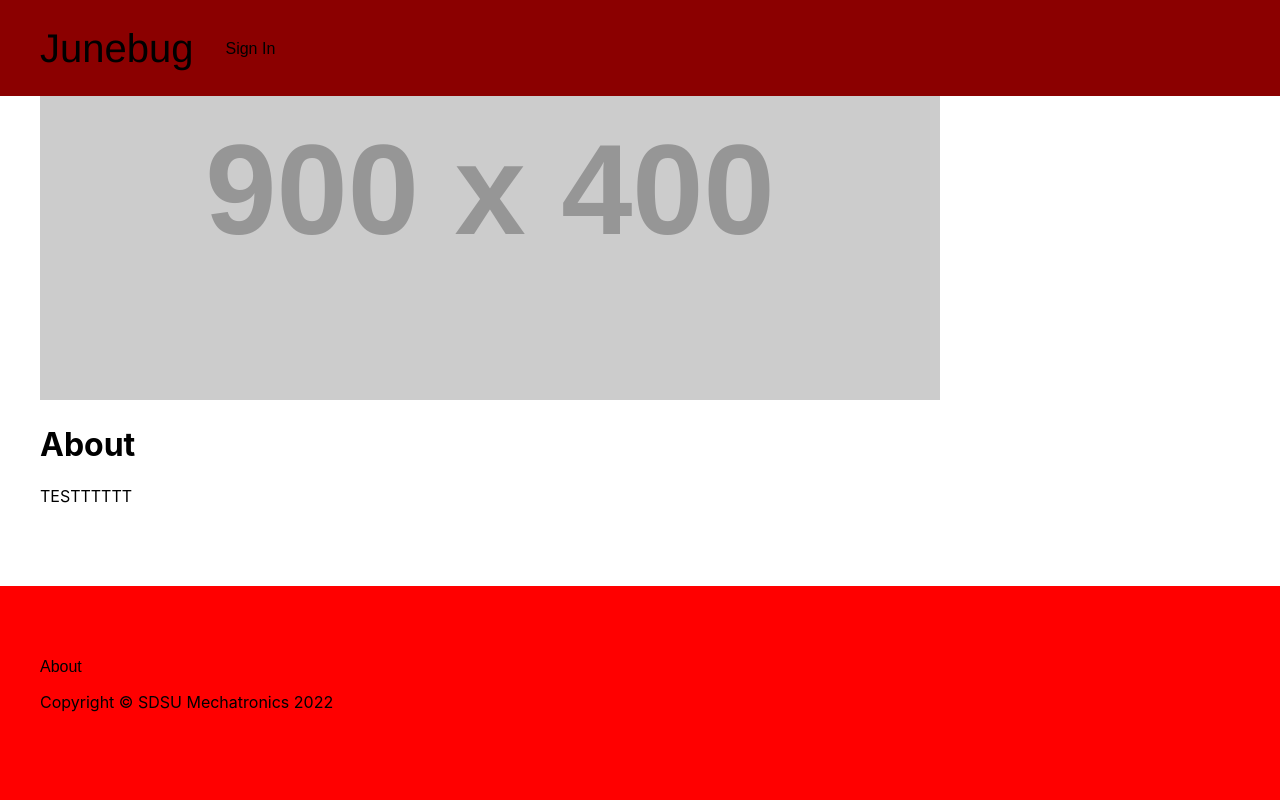
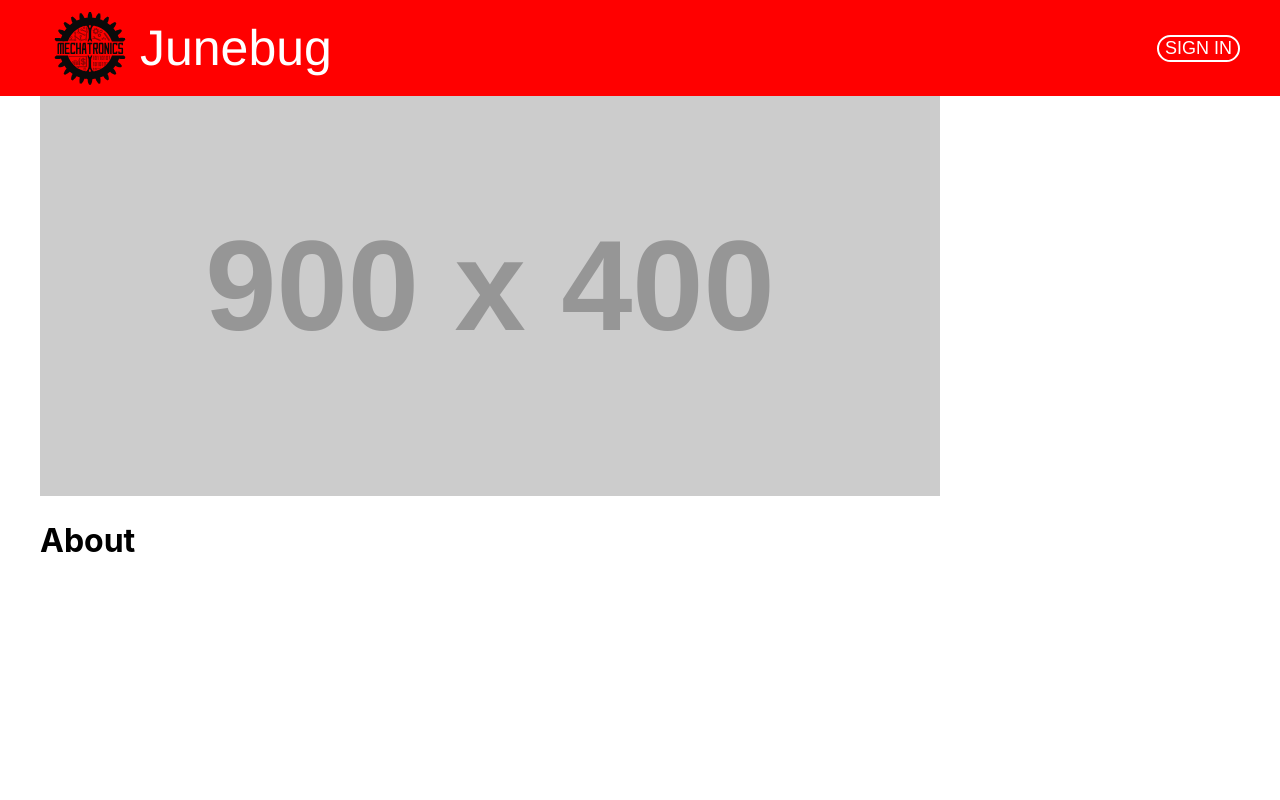
Before and after one commit to Mechatronics-SDSU/Junebug_website, a React (Create React App) app in the folder my-app/: page /about in a window 1280 px wide. Shown: the top 800 px of the page. Built offline with nearby package versions, Linux system fonts and the light colour scheme.

Commit message:
React sticky header with logo and signin button

```diff
--- a/my-app/src/App.css
+++ b/my-app/src/App.css
@@ -1,42 +1,3 @@
-/* .App {
-  text-align: center;
-}
-
-.App-logo {
-  height: 40vmin;
-  pointer-events: none;
-}
-
-@media (prefers-reduced-motion: no-preference) {
-  .App-logo {
-    animation: App-logo-spin infinite 20s linear;
-  }
-}
-
-.App-header {
-  background-color: #282c34;
-  min-height: 100vh;
-  display: flex;
-  flex-direction: column;
-  align-items: center;
-  justify-content: center;
-  font-size: calc(10px + 2vmin);
-  color: white;
-}
-
-.App-link {
-  color: #61dafb;
-}
-
-@keyframes App-logo-spin {
-  from {
-    transform: rotate(0deg);
-  }
-  to {
-    transform: rotate(360deg);
-  }
-} */
-
 a {
   text-decoration: none;
   color: black;
@@ -45,3 +6,7 @@ a:hover {
   text-decoration: none;
   color: rgba(0, 0, 0, 0.349);
 }
+
+h1 {
+  height: 800px;
+}
--- a/my-app/src/App.jsx
+++ b/my-app/src/App.jsx
@@ -15,6 +15,9 @@ function App() {
       <Route path="/" element={<Home />} />
       <Route path="/about" element={<About />} />
     </Routes>
+    <div>
+      <h1>Test</h1>
+    </div>
     <Footer />
   </Router>
   );
--- /dev/null
+++ b/my-app/src/components/Button/Button.jsx
@@ -0,0 +1,12 @@
+import { Link } from "react-router-dom";
+import "./button.css";
+
+function Button (props) {
+    return (
+        <Link to='/' className="btn-container">
+            <button className="btn">{props.name}</button>
+        </Link>
+    );
+}
+
+export default Button;
--- /dev/null
+++ b/my-app/src/components/Button/button.css
@@ -0,0 +1,16 @@
+.btn {
+    border-radius: 20px;
+    outline: none;
+    cursor: pointer;
+    background-color: transparent;
+    color: white;
+    border: 2px solid white;
+    font-size: 18px;
+    text-align: center;
+ }
+
+.btn:hover {
+    transition: all 0.3s ease-out;
+    background: #FFF;
+    color: #242424;
+}
--- a/my-app/src/components/Footer/footer.css
+++ b/my-app/src/components/Footer/footer.css
@@ -1,5 +1,5 @@
 .footer {
-    background-color: red;
+    background-color: #ff0000;
     padding: 72px 0px 88px;
     margin-top: 80px;
 }
--- a/my-app/src/components/Navbar/Navbar.jsx
+++ b/my-app/src/components/Navbar/Navbar.jsx
@@ -1,19 +1,22 @@
 import { NavLink } from "react-router-dom";
-import "./navbar.css"
+import "./navbar.css";
+import { Button } from "..";
+import {ReactComponent as Logo} from "../../assets/mech_logo.svg"
 
 function Navbar() {
   return (
-    <header className="navbar">
-      <NavLink className="navbar-brand" to="/">
-        Junebug
-      </NavLink>
-      <div className="navbar-spacer"></div>
-      <div className="navbar-item">
-          <NavLink className="nav-link" to="/">
-            Sign In
-          </NavLink>
+    <nav className="navbar">
+      <div className="navbar-container">
+        <NavLink className="navbar-logo" to="/">
+          <Logo height="75px" width="100"/>
+          <text className="navbar-logo-text">Junebug</text>
+        </NavLink>
+        <div className="navbar-btn">
+          <Button name="SIGN IN">
+          </Button>
+        </div>
       </div>
-    </header>
+    </nav>
   );
 }
 
--- a/my-app/src/components/Navbar/navbar.css
+++ b/my-app/src/components/Navbar/navbar.css
@@ -1,30 +1,38 @@
 .navbar {
   padding: 0px 40px;
   align-items: center;
+  justify-content: left;
+  position: sticky;
   display: flex;
   height: 96px;
-  position: fixed;
   top: 0;
-  background-color: darkred;
-  width: 100%;
+  background-color: #ff0000;
+}
+
+.navbar-container {
+  display: flex;
+  justify-content: space-between;
+  align-items: center;
+  width: calc(100%);
 }
 
 .nav-item {
-    display: inline;
-    padding: 0px 16px;
-  }
-
-.navbar-nav {
-  list-style: none;
+  display: inline;
+  padding: 0px 16px;
 }
 
-.navbar-brand {
-  font-family:'Helvetica';
-  font-size: 40px;
+.navbar-logo {
+  display: flex;
+  justify-content: center;
+  align-items: center;
 }
 
-.navbar-spacer {
-  margin: 0;
-  flex-shrink: 0;
-  width: 32px;
+.navbar-logo-text {
+  font-family:'Helvetica';
+  font-size: 50px;
+  color: white;
 }
+
+.navbar-logo-text:hover {
+  color:#242424;
+}
--- a/my-app/src/components/index.js
+++ b/my-app/src/components/index.js
@@ -2,3 +2,4 @@ export { default as Navbar } from "./Navbar/Navbar";
 export { default as Footer } from "./Footer/Footer";
 export { default as Home } from "./Home/Home";
 export { default as About } from "./About/About";
+export { default as Button } from "./Button/Button";
```
Also changed, not shown: my-app/src/assets/mech_logo.svg (added), 1 other file (tests, documents, lock files or other folders).
